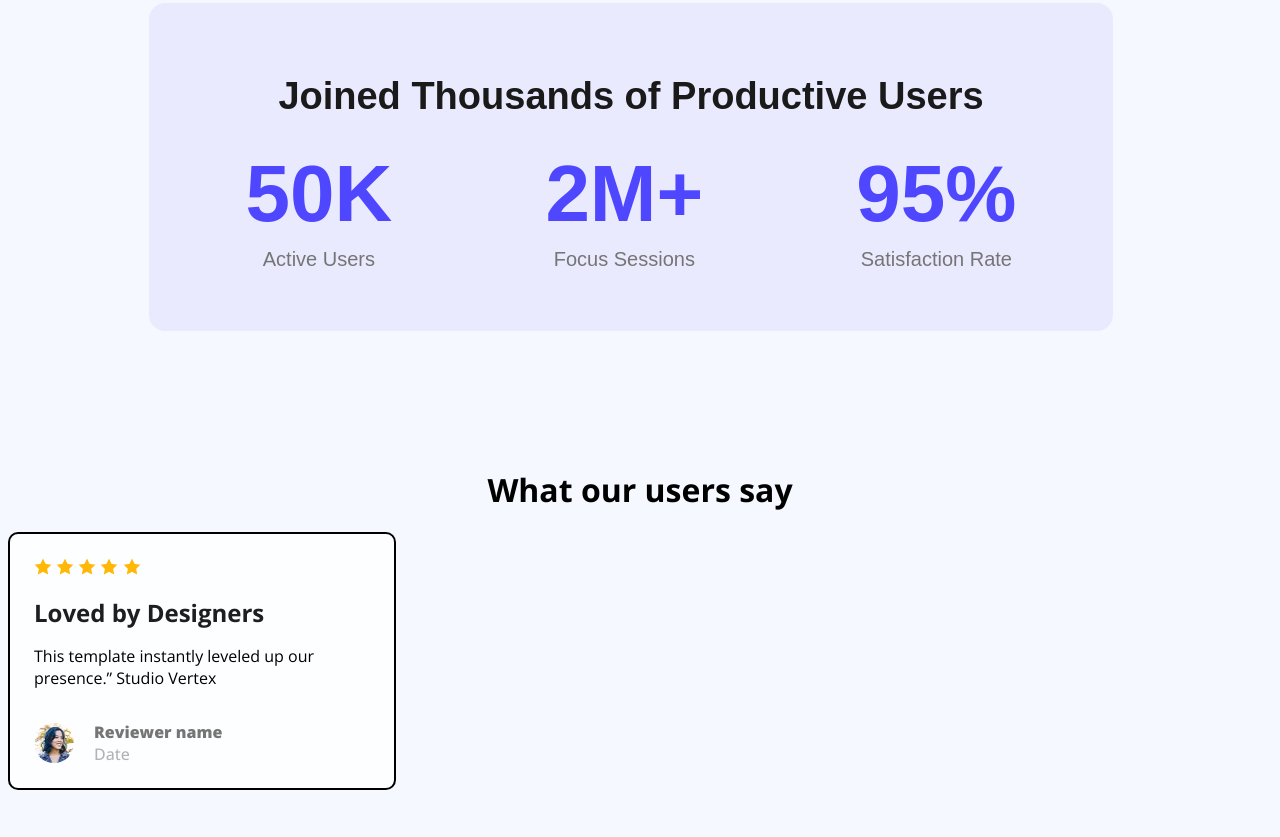
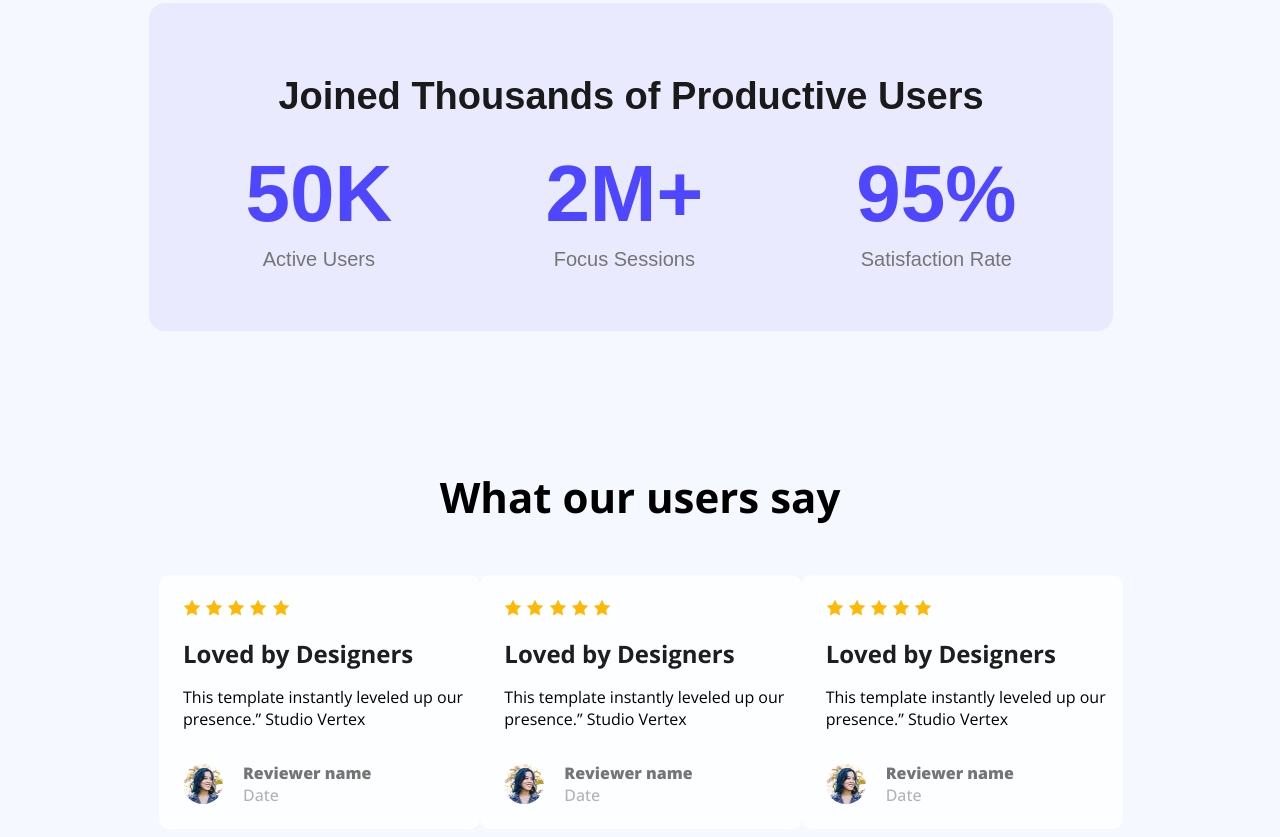
Before and after one commit to SowvikSuvo/Phero-Assignment-1, a plain HTML site: page index.html in a window 1280 px wide. Shown: the part 1268-2105 px from the top of the page. Before the commit the page ends 2066 px from the top, so only its background shows below. Drawn offline with nearby package versions, Linux system fonts and the light colour scheme.

Commit message:
complete rating section

```diff
--- a/index.html
+++ b/index.html
@@ -57,8 +57,26 @@
             </div>
         </div>
 
+
+         <h1 class="rating-title">What our users say</h1>
         <div class="rating-container">
-            <h1 class="rating-title">What our users say</h1>
+                <div class="card">
+                <div class="star">
+                    <img src="Assets/icon-star.png" alt="">
+                    <img src="Assets/icon-star.png" alt="">
+                    <img src="Assets/icon-star.png" alt="">
+                    <img src="Assets/icon-star.png" alt="">
+                    <img src="Assets/icon-star.png" alt="">
+                </div>
+                <div class="card-description">
+                    <h1>Loved by Designers</h1>
+                    <p>This template instantly leveled up our <br> presence.” Studio Vertex</p>
+                </div>
+                <div class="card-bottom">
+                    <img src="Assets/avatar.png" alt="">
+                    <h3>Reviewer name <br><span class="date">Date</span></h3>
+                </div>
+            </div>
             <div class="card">
                 <div class="star">
                     <img src="Assets/icon-star.png" alt="">
@@ -76,7 +94,27 @@
                     <h3>Reviewer name <br><span class="date">Date</span></h3>
                 </div>
             </div>
+            <div class="card">
+                <div class="star">
+                    <img src="Assets/icon-star.png" alt="">
+                    <img src="Assets/icon-star.png" alt="">
+                    <img src="Assets/icon-star.png" alt="">
+                    <img src="Assets/icon-star.png" alt="">
+                    <img src="Assets/icon-star.png" alt="">
+                </div>
+                <div class="card-description">
+                    <h1>Loved by Designers</h1>
+                    <p>This template instantly leveled up our <br> presence.” Studio Vertex</p>
+                </div>
+                <div class="card-bottom">
+                    <img src="Assets/avatar.png" alt="">
+                    <h3>Reviewer name <br><span class="date">Date</span></h3>
+                </div>
+            </div>
+
+
         </div>
+
 
 
 
--- a/style.css
+++ b/style.css
@@ -149,10 +149,14 @@ nav {
 
 /* card-section style */
 .rating-container {
-    margin-top: 137px;
+    margin-top: 13px;
+    margin-left: 151px;
+    margin-right: 149px;
+    display: flex;
+    align-items: center;
+    justify-content: space-around;
+
 }
-
-
 
 .card-bottom {
     display: flex;
@@ -168,17 +172,20 @@ nav {
 
 .rating-title {
     text-align: center;
+    font-size: 42px;
+    font-weight: bold;
+    margin-top: 137px;
+    margin-bottom: 50px;
 }
 
 .card {
-    border: 2px solid black;
+
     width: 360px;
     height: 230px;
     background-color: rgba(253, 254, 255, 1);
     border-radius: 10px;
     padding-top: 24px;
     padding-left: 24px;
-
 
 }
 .card-description h1{
```
